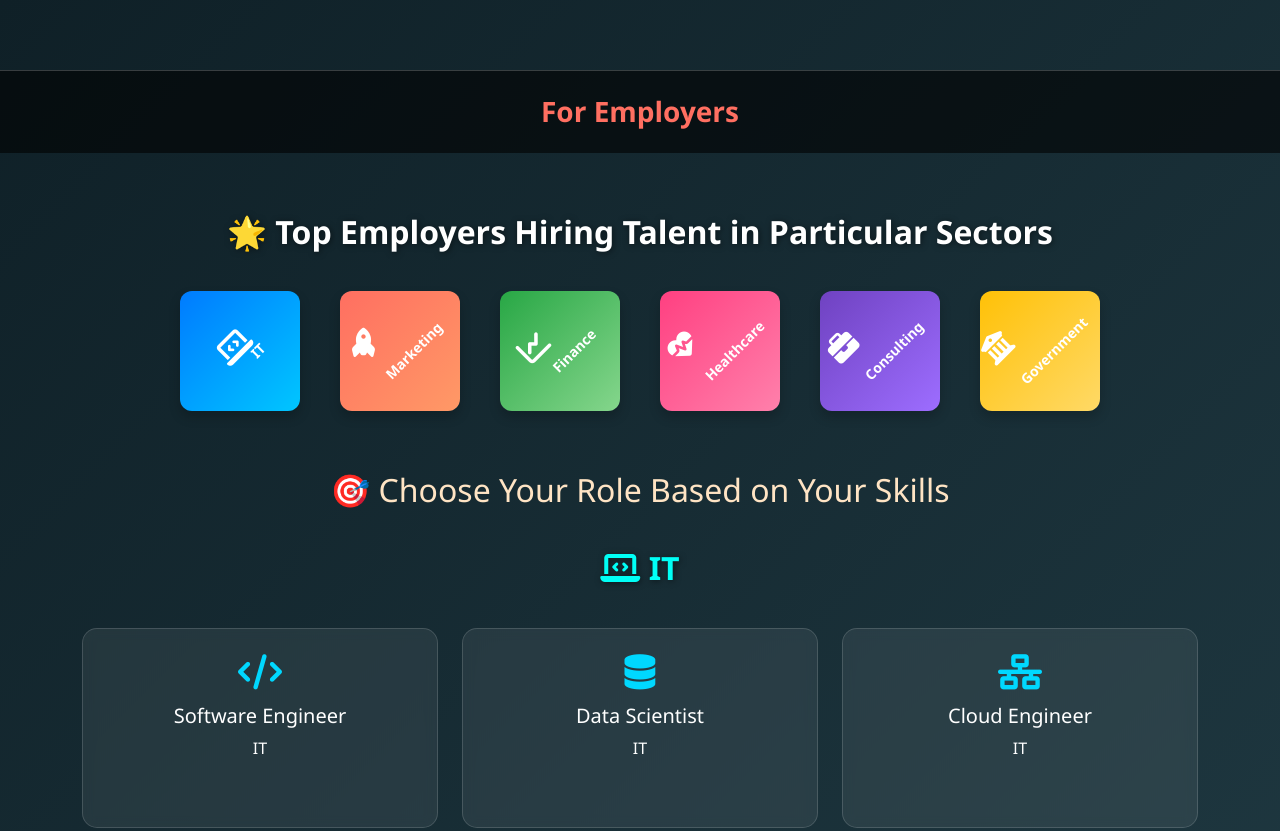
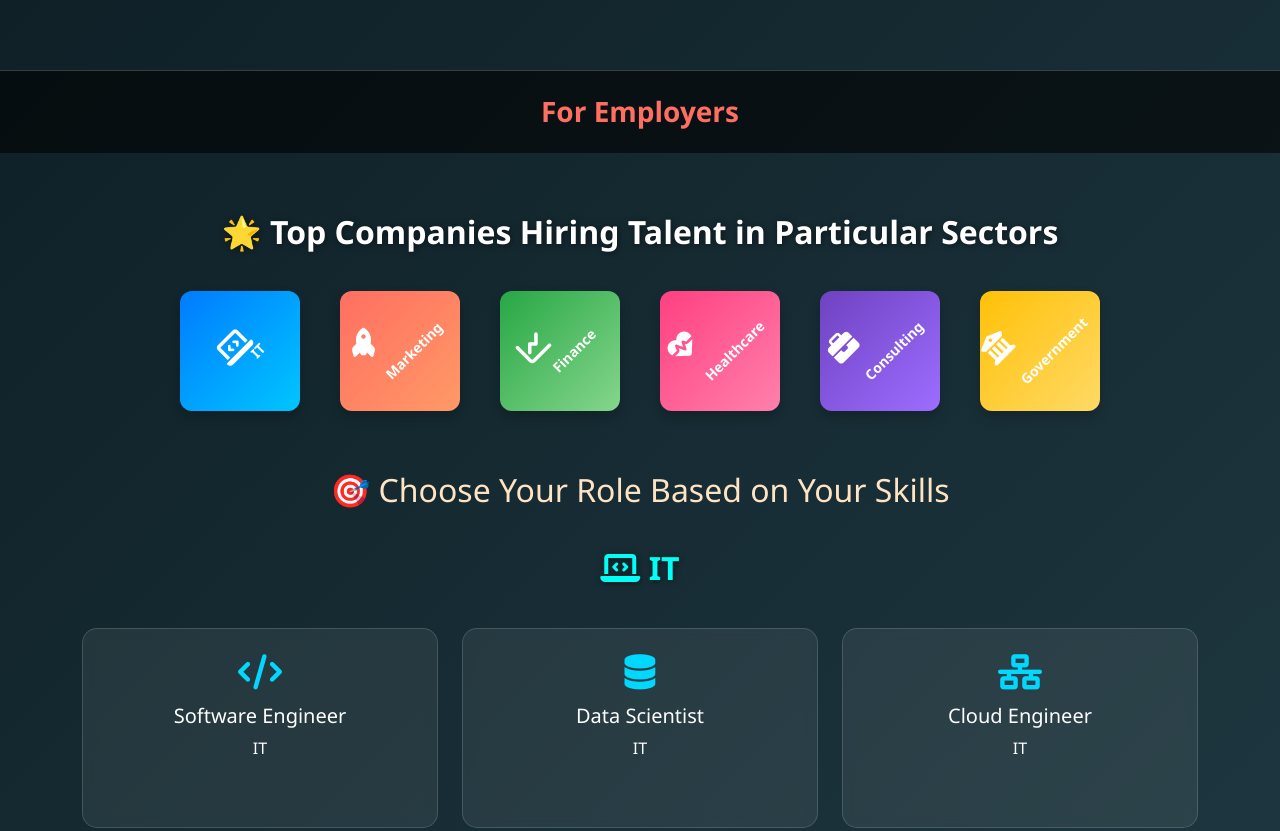
Before and after one commit to Polnati769/FindYourJob, a plain HTML site: page employer.html in a window 1280 px wide. Shown: the top 831 px of the page. Drawn offline with nearby package versions, Linux system fonts and the light colour scheme.

Commit message:
Update employer.html

```diff
--- a/employer.html
+++ b/employer.html
@@ -126,7 +126,7 @@
 
 
   <section id="employers">
-    <h1 data-aos="fade-down">🌟 Top Employers Hiring Talent in Particular Sectors</h1>
+    <h1 data-aos="fade-down">🌟 Top Companies Hiring Talent in Particular Sectors</h1>
     <div class="diamond-container">
       <!-- Tech -->
       <div class="diamond-card bg1" data-aos="zoom-in" data-aos-delay="100">
```
